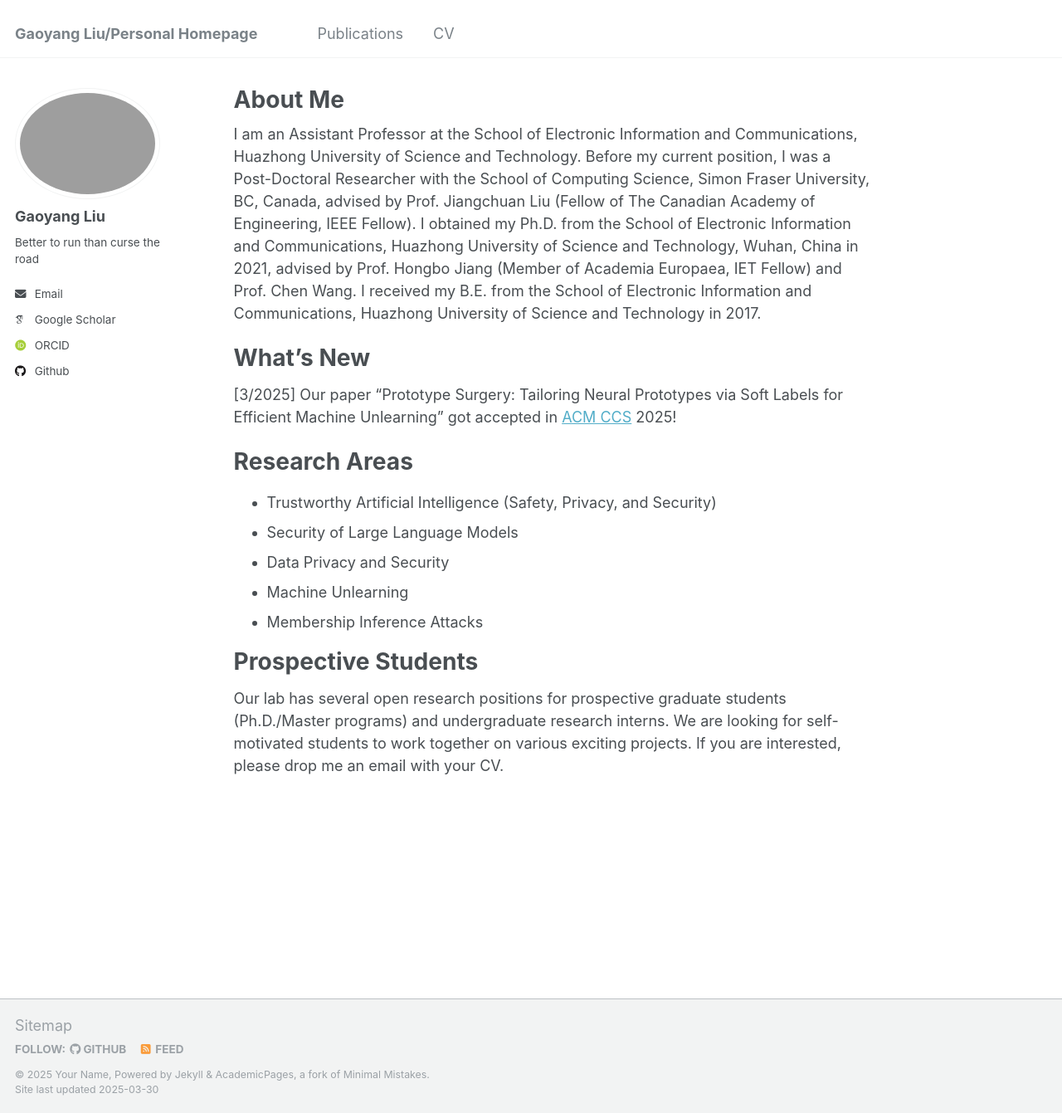
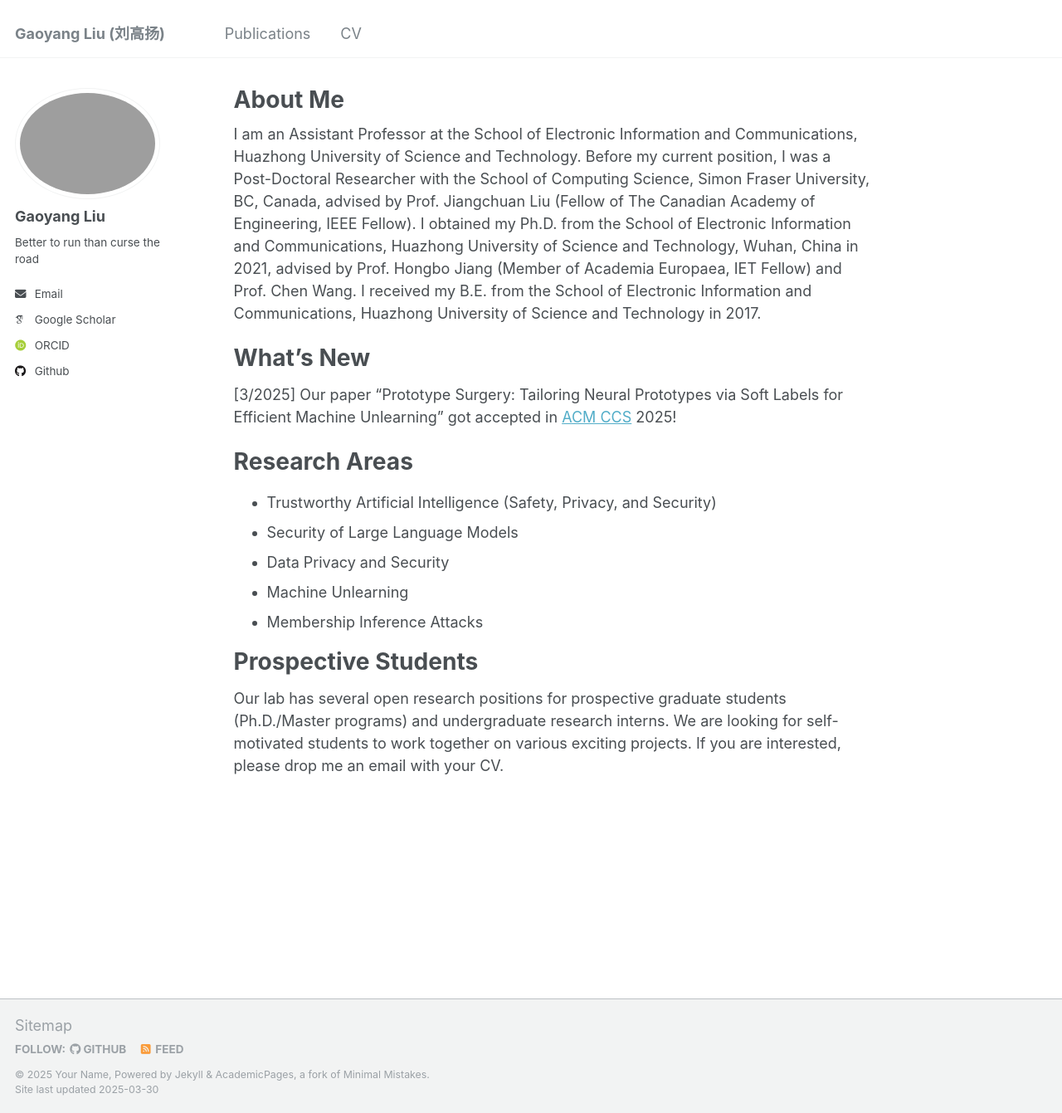
Before and after one commit to gyliu1991/gyliu1991.github.io, a Jekyll site: the page built from _pages/about.md, in a window 1280 px wide and 1341 px high. Shown: the whole window at 83% size. Built offline with Jekyll 4.4.1, drawn with Linux system fonts in a browser that asks for light colours; some web fonts are replaced.

Commit message:
Update _config.yml

```diff
--- a/_config.yml
+++ b/_config.yml
@@ -8,7 +8,7 @@
 
 # Basic Site Settings
 locale                   : "en-US"
-title                    : "Gaoyang Liu/Personal Homepage"
+title                    : "Gaoyang Liu (刘高扬)"
 title_separator          : "-"
 name                     : &name "Your Name"
 description              : &description "personal description"
```
